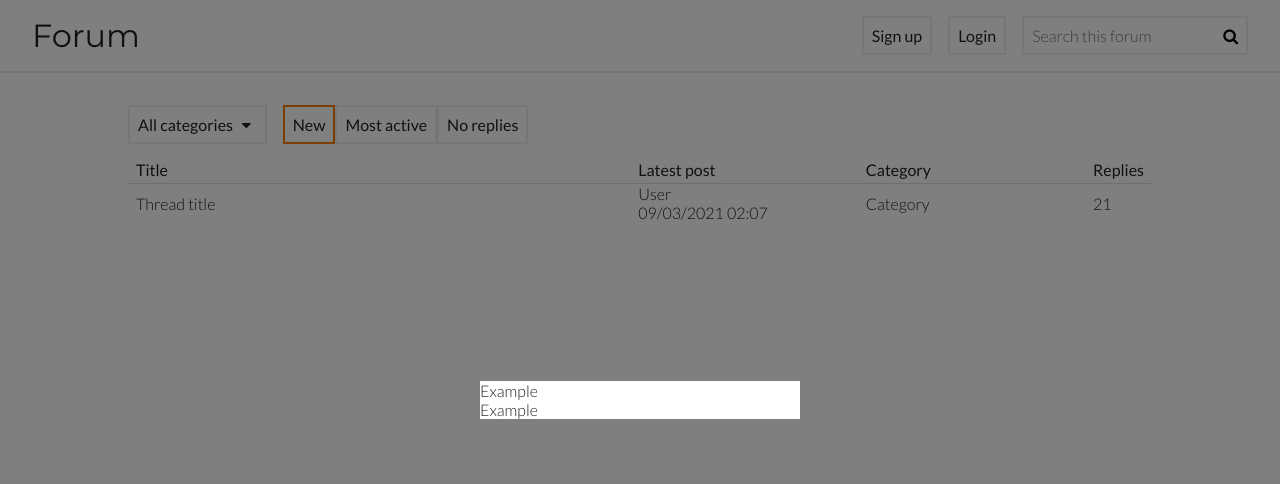
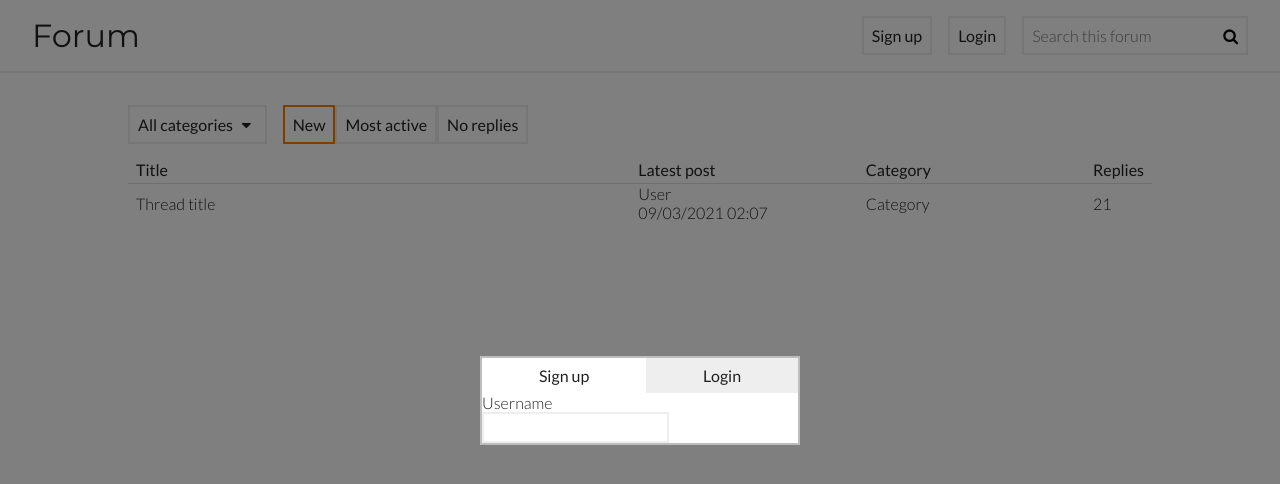
Before and after one commit to g-lamonov/forum, a Vue app in the folder forum-frontend/: page / in a window 1280 px wide. Shown: the top 484 px of the page. Built offline with nearby package versions, Linux system fonts and the light colour scheme.

Commit message:
add tab-view | add events to buttons to open modal | add fancy input | add transitions when active/blured

```diff
--- a/forum-frontend/src/App.vue
+++ b/forum-frontend/src/App.vue
@@ -1,14 +1,29 @@
 <template>
 	<div id='app'>
+		<modal-window v-model='loginSignupModalVisible'>
+			<tab-view :tabs='["Sign up", "Login"]'>
+				<div slot='first'>
+					<fancy-input v-model='signup.username' placeholder='Username'></fancy-input>
+				</div>
+				<div slot='second'>
+					text 2<br/>
+					text 2<br/>
+					text 2<br/>
+					text 2<br/>
+					text 2<br/>
+					text 2<br/>
+				</div>
+			</tab-view>
+		</modal-window>
 		<header class='header'>
 			<div class='header__group'>
 				<div class='logo'>{{meta.name}}</div>
 			</div>
 			<div class='header__group'>
-				<div class='button button--green'>
+				<div class='button button--green' @click='showLoginSignupModal("signup")'>
 					Sign up
 				</div>
-				<div class='button'>
+				<div class='button' @click='showLoginSignupModal("login")'>
 					Login
 				</div>
 				<div class='search' tabindex='0'>
@@ -22,15 +37,31 @@
 </template>
 
 <script>
+window.MODAL_TAB = 0;
+	import ModalWindow from './components/ModalWindow'
+	import TabView from './components/TabView'
+	import FancyInput from './components/FancyInput'
 	export default {
 		name: 'app',
 		components: {
+			ModalWindow,
+			TabView,
+			FancyInput
 		},
 		data () {
 			return {
 				meta: {
 					name: 'Forum'
-				}
+				},
+				signup: {
+					username: '',
+				},
+				loginSignupModalVisible: true
+			}
+		},
+		methods: {
+			showLoginSignupModal () {
+				this.loginSignupModalVisible = false;
 			}
 		}
 	}
@@ -96,6 +127,18 @@
 			&:active { border-color: $color__orange--darkest; }
 		}
 	}
+	.input {
+		border: 0.125rem solid $color__gray--primary;
+		@include text;
+		padding: 0.25rem;
+		outline: none;
+		&:hover {
+			border-color: $color__gray--darker;
+		}
+		&:focus {
+			border-color: $color__gray--darkest;
+		}
+	}
 	.search {
 		border: 0.125rem solid $color__gray--primary;
 		&:hover {
--- a/forum-frontend/src/assets/scss/variables.scss
+++ b/forum-frontend/src/assets/scss/variables.scss
@@ -1,3 +1,4 @@
+
 $font--role-default: 'Lato', sans-serif;
 $font--role-emphasis: 'Montserrat', sans-serif;
 
--- /dev/null
+++ b/forum-frontend/src/components/FancyInput.vue
@@ -0,0 +1,27 @@
+<template>
+	<div class='fancy_input'>
+		<div class='fancy_input__placeholder'>{{placeholder}}</div>
+		<input type='text' class='input' v-bind:value='value' v-on:input='updateValue($event.target.value)'>
+	</div>
+</template>
+
+<script>
+	export default {
+		name: 'FancyInput',
+		props: ['value', 'placeholder'],
+		data () {
+			return {
+				active: false
+			}
+		},
+		methods: {
+			updateValue (val) {
+				this.$emit('input', val);
+			}
+		}
+	}
+</script>
+
+<style lang='scss' scoped>
+
+</style>
--- a/forum-frontend/src/components/ModalWindow.vue
+++ b/forum-frontend/src/components/ModalWindow.vue
@@ -1,6 +1,6 @@
 <template>
-	<div class='modal_window__overlay' :class='{"modal_window--show": internalShowModal}' @click.self='hideModal'>
-		<div class='modal_window' :class='{"modal_window--show": internalShowModal}'>
+	<div class='modal_window__overlay' :class='{"modal_window--show": showModal}' @click.self='hideModal'>
+		<div class='modal_window' :class='{"modal_window--show": showModal}' v-on:hideModal='hideModal'>
 			<slot></slot>
 		</div>
 	</div>
@@ -9,26 +9,28 @@
 <script>
 	export default {
 		name: 'ModalWindow',
-		props: ['showModal'],
+		props: ['value'],
 		data () {
 			return {
-				internalShowModal: this.showModal
+				showModal: this.value
 			}
 		},
 		methods: {
 			hideModal () {
-				this.internalShowModal = false;
+				this.showModal = false;
+				this.$emit('input', this.showModal)
 			}
 		},
 		mounted () {
-			this.$watch('showModal', function(newVal) {
-				this.internalShowModal = newVal;
+			this.$watch('value', function(newVal) {
+				this.showModal = newVal;
 			});
 		}
 	}
 </script>
 
 <style lang='scss' scoped>
+	@import '../assets/scss/variables.scss';
 	.modal_window__overlay {
 		width: 100%;
 		height: 100%;
@@ -53,6 +55,7 @@
 		background-color: #fff;
 		margin-top: -3rem;
 		opacity: 0;
+		border: 0.125rem solid $color__gray--darkest;
 		pointer-events: none;
 		transition: margin-top 0.3s, opacity 0.3s;
 		@at-root #{&}--show {
--- a/forum-frontend/src/components/TabView.vue
+++ b/forum-frontend/src/components/TabView.vue
@@ -1,7 +1,13 @@
 <template>
 	<div class='tab_view'>
-		<slot name='first'></slot>
-		<slot name='second'></slot>
+		<div class='tab_view__tabs'>
+			<div class='tab_view__tab' :class='{"tab_view__tab--selected": showTab === 0}' @click='changeTab(0)'>{{tabs[0]}}</div>
+			<div class='tab_view__tab' :class='{"tab_view__tab--selected": showTab === 1}' @click='changeTab(1)'>{{tabs[1]}}</div>
+		</div>
+		<div class='tab_view__content'>
+			<slot name='first' v-if='showTab === 0'></slot>
+			<slot name='second' v-if='showTab === 1'></slot>
+		</div>
 	</div>
 </template>
 
@@ -11,12 +17,49 @@
 		props: ['tabs'],
 		data () {
 			return {
+				showTab: 0
 			}
 		},
+		methods: {
+			changeTab (index) {
+				this.showTab = index;
+			}
+		}
 	}
 </script>
 
 <style lang='scss' scoped>
+	@import '../assets/scss/variables.scss';
 	.tab_view {
+		@at-root #{&}__tabs {
+			display: flex;
+		}
+		@at-root #{&}__tab {
+			flex-grow: 1;
+			text-align: center;
+			cursor: pointer;
+			font-weight: 400;
+			padding: 0.5rem 0;
+			background-color: $color__gray--primary;
+			transition: background-color 0.2s;
+			&:hover {
+				background-color: $color__gray--darker;
+			}
+			&:active {
+				background-color: rgba(210, 210, 210, 1);
+			}
+			@at-root #{&}--selected {
+				background-color: #fff;
+				&:hover {
+					background-color: #fff;
+				}
+				&:active {
+					background-color: #fff;
+				}
+			}
+		}
+		@at-root #{&}__content {
+			background-color: #fff;
+		}
 	}
 </style>
--- a/forum-frontend/src/components/routes/Index.vue
+++ b/forum-frontend/src/components/routes/Index.vue
@@ -1,17 +1,5 @@
 <template>
 	<div class='index'>
-		<modal-window :showModal='showModal'>
-			<tab-view :tabs='["Sign up", "Login"]'>
-				<div slot='first'>
-					Example
-				</div>
-				<div slot='second'>
-					Example
-				</div>
-			</tab-view>
-		</modal-window>
-
-
 		<div class='thread_sorting'>
 			<select-button style='margin-right: 1rem' v-model='selected' :options='categories'></select-button>
 			<div class='button button--orange'>New</div>
@@ -50,14 +38,10 @@
 
 <script>
 	import SelectButton from '../SelectButton'
-	import ModalWindow from '../ModalWindow'
-	import TabView from '../TabView'
 	export default {
 		name: 'index',
 		components: {
 			SelectButton,
-			ModalWindow,
-			TabView
 		},
 		data () {
 			var categories = [
@@ -68,7 +52,6 @@
 			];
 			return {
 				selected: null,
-				showModal: true,
 				categories
 			}
 		}
```
